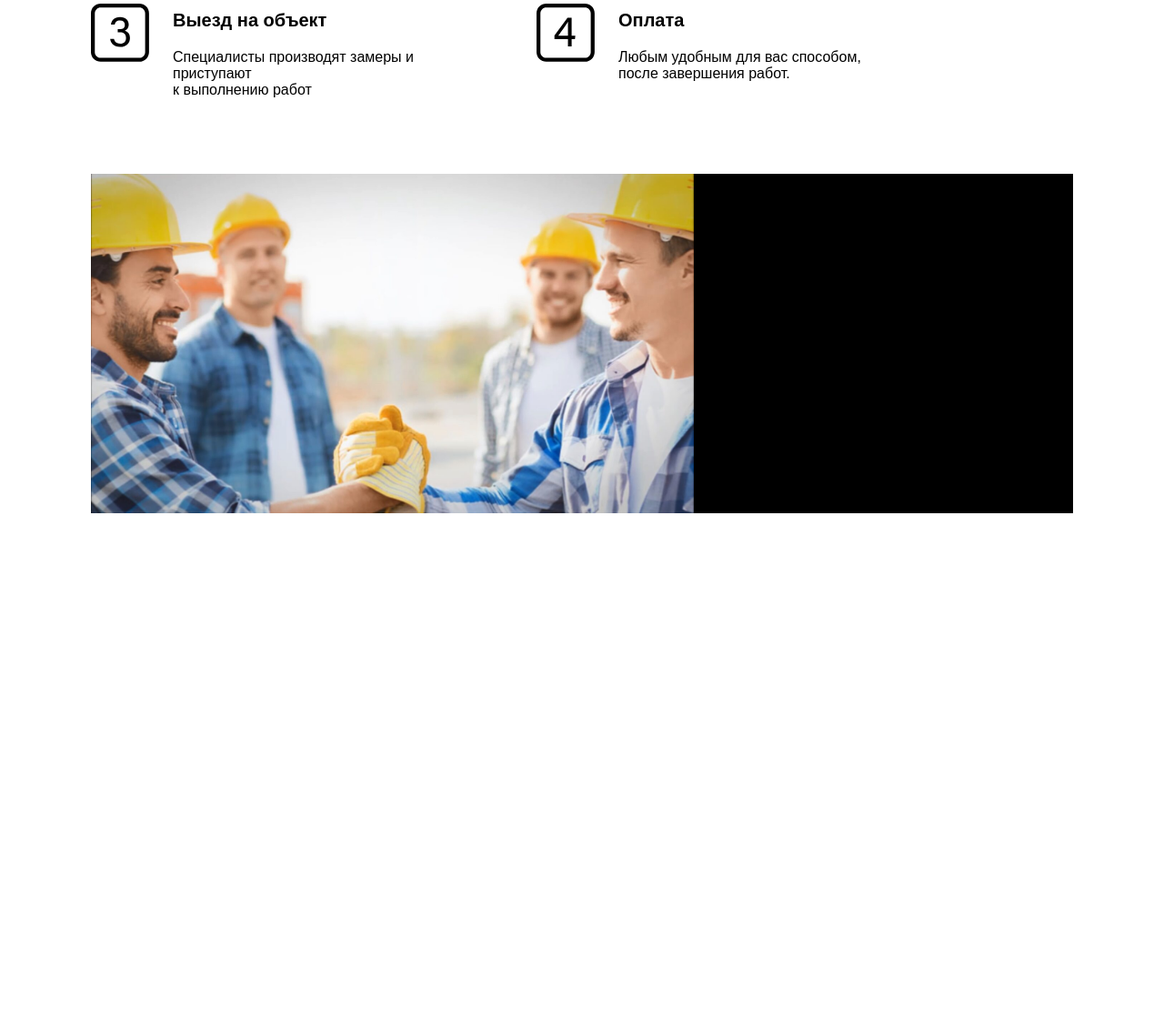
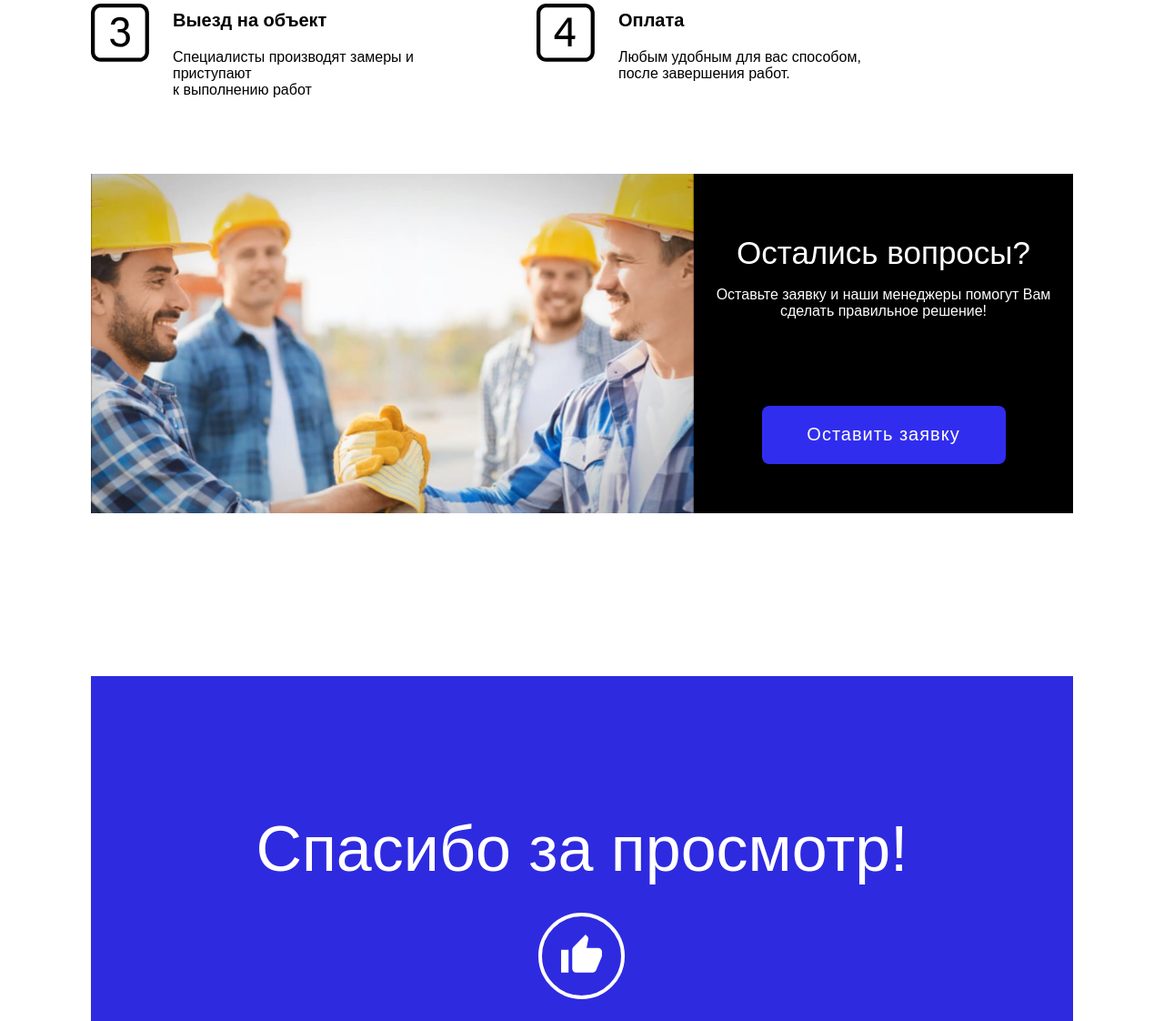
Before and after one commit to treler007/imperfections, a PHP site: page /index.html in a window 1280 px wide. Shown: the part 2231-3353 px from the top of the page at 91% size. Before the commit the page ends 2795 px from the top, so only its background shows below. Run offline with PHP 8.4, Linux system fonts and the light colour scheme.

Commit message:
Add files via upload

```diff
--- a/almaz/css/master.css
+++ b/almaz/css/master.css
@@ -95,7 +95,7 @@ box-shadow: 4px 12px 22px 0px rgba(0, 0, 0, 0.30);
 .img_nomer{
     margin-left: 20px;
 }
-.top_block{
+.top_block, .top_block_scrol{
 
     color: #000;
 font-family: sans-serif;
@@ -348,17 +348,90 @@ align-content: end;
     grid-template-columns: 2fr 1fr;
 }
 .bottom_content>div:nth-child(2){
+    display: grid;
+    align-items: center;
+    justify-items: center;
+    justify-content: center;
+    align-content: center;
+    grid-template-rows: 100px 100px 100px;
 background-color: black;
 min-width: 417px;
 height: 373px;
 
 }
+.bottom_content>div>div:nth-child(1){
+    color: #FFF;
+
+    text-align: center;
+    font-family: sans-serif;
+    font-size: 35px;
+    font-style: normal;
+    font-weight: 400;
+    line-height: normal;
+}
+.bottom_content>div>div:nth-child(2){
+    margin-bottom: 90px;
+    color: #FFF;
+   text-align: center;
+    font-family: sans-serif;
+    font-size: 16px;
+    font-style: normal;
+    font-weight: 400;
+    line-height: normal;
+}
+.zayavka_bot{
+    display: grid;
+    justify-content: center;
+
+    align-content: center;
+
+    width: 268px;
+    height: 64px;
+    text-align: center;
+    border-radius: 8px;
+    background: #312DEF;
+    align-content: center;
+    color: #FFF;
+    font-family: sans-serif;
+    font-size: 20px;
+    font-style: normal;
+    font-weight: 400;
+    line-height: normal;
+    letter-spacing: 1px;
+-webkit-transition: all 0.5s ease;
+transition: all 0.5s ease;
+}
+
 .bottom_content img{
     max-width: 100%;
     height: 373px;
     background-size:cover;
     background: no-repeat;
 
+}
+.bottom_content_block{
+    display: grid;
+    align-items: center;
+    justify-items: center;
+    justify-content: center;
+    align-content: end;
+    margin-top: 175px;
+    max-width: 100%;
+    height: 379px;
+    background-color:#2E2AE0 ;
+}
+.bottom_content_block>div:nth-child(1){
+    color: #FFF;
+
+    font-family: sans-serif;
+    font-size: 70px;
+    font-style: normal;
+    font-weight: 400;
+    line-height: normal;
+    margin-bottom: 30px;
+}
+.bottom_content_block>div:nth-child(2){
+ margin-bottom: 20px;
 }
 
 @media (max-width: 1000px) {
--- a/almaz/index.html
+++ b/almaz/index.html
@@ -17,7 +17,7 @@
 	 <div class="top">
       <a class="top_block">Преимущества</a>
 	  <a class="top_block">Наша работа</a >
-	  <a class="top_block">Услуги</a >
+	  <a href="#top_block_scrol" class="top_block">Услуги</a >
 	  <a class="top_block">Контакты</a >
 
 		 <div class="top2">
@@ -53,13 +53,13 @@
 	</div>
 </div>
 <div class="container">
-<div class="info_center">
+<div class="info_center" id="top_block_scrol">
 	<img src="img/Group 51.svg" alt="">
 </div>
 </div>
 <div class="container">
 
-	<div class="worck_top">
+	<div class="worck_top" >
 		<div class="box_worck_top" id="box1" >Выполняем работы</div>
 		<div class="box_worck_top" id="box2">показать все</div>
 	<div class="worck_bot">
@@ -123,7 +123,7 @@
 		к выполнению работ</div>
 	</div>
 	<div class="box__rabot">
-      <div><div><img src="img/Group 4.svg"></div></div>
+      <div><img src="img/Group 4.svg"></div>
 	  <div>Оплата</div>
 	  <div>Любым удобным для вас способом, <br>
 		после завершения работ.</div>
@@ -137,7 +137,16 @@
 <div class="container">
 	<div class="bottom_content">
 		<div><img src="img/image3.png"></div>
-		<div></div>
+		<div>
+		<div>Остались вопросы?</div>
+		<div>Оставьте заявку и наши менеджеры помогут Вам сделать правильное решение!</div>
+		<a class="zayavka_bot">Оставить заявку</a>
+	</div>
+	</div>
+	<div class="bottom_content_block">
+		<div>Спасибо за просмотр!</div>
+		<div><img src="img/Group 56.svg"></div>
+
 	</div>
 </div>
 
--- a/almaz/js/main.js
+++ b/almaz/js/main.js
@@ -6,3 +6,30 @@ $('.banner-section__slider').slick({
 
 });
 });
+//(function() {
+//    'use strict';
+//    var btnScrollDown = document.querySelector('.top_block_scrol');
+//    function scrollDown() {
+//      var windowCoords = document.documentElement.clientHeight;
+//      (function scroll() {
+//        if (window.pageYOffset < windowCoords) {
+//          window.scrollBy(0, 6);
+//          setTimeout(scroll, 4);
+//        }
+//        if (window.pageYOffset > windowCoords) {
+//          window.scrollTo(0, windowCoords);
+//        }
+//      })();
+//    }
+//    btnScrollDown.addEventListener('click', scrollDown);
+//  })();
+$('[href^="#"]').on('click', function(){
+    let href = $(this).attr('href'), elem = $(document).find(href);
+    if(elem.length > 0) {
+      let posY = elem.eq(0).offset().top;
+      $('html, body').animate({
+        scrollTop: posY
+      }, 1000);
+    }
+    return false;
+  });
```
Also changed, not shown: almaz/img/Group 56.svg (added).
